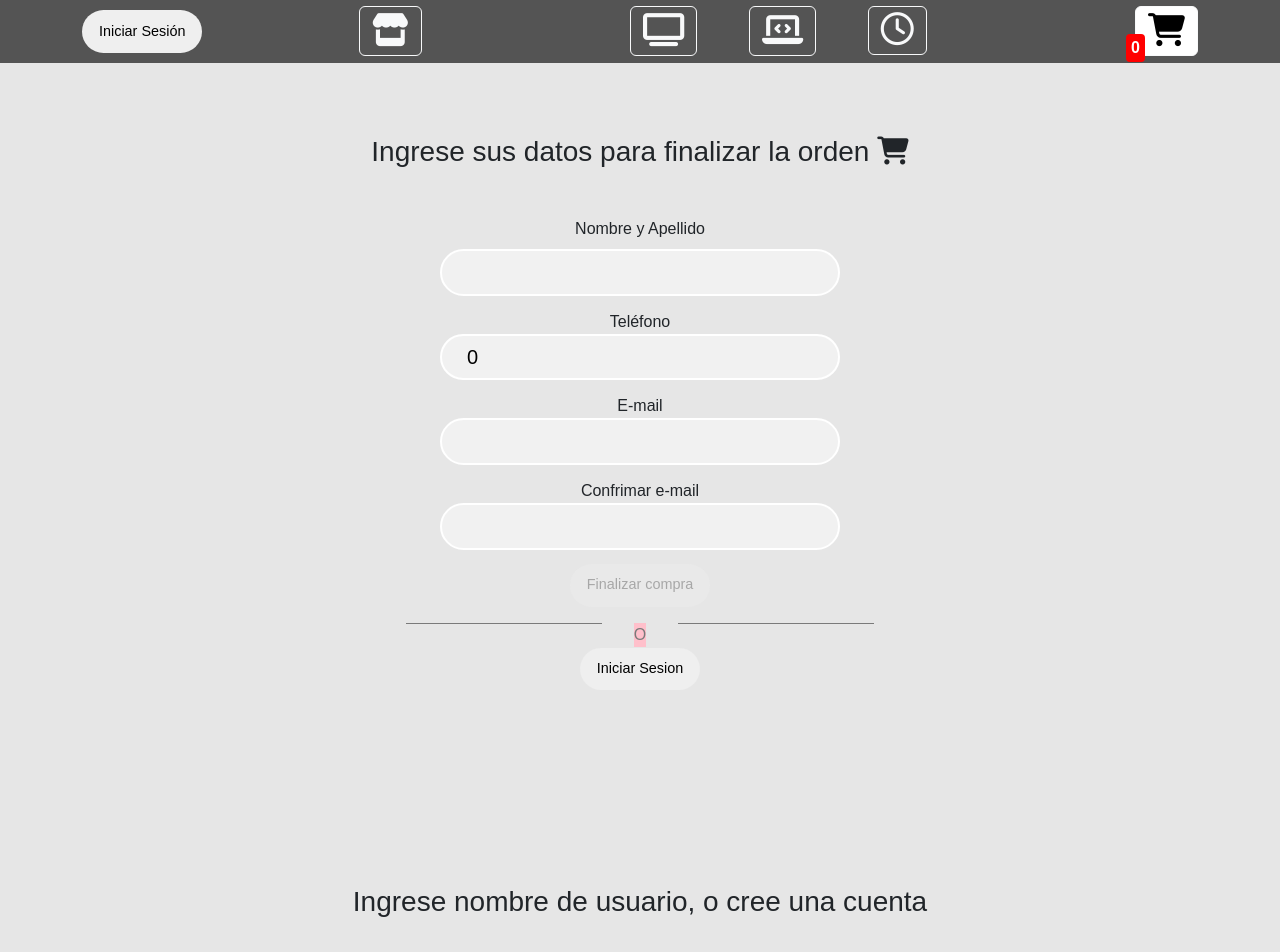
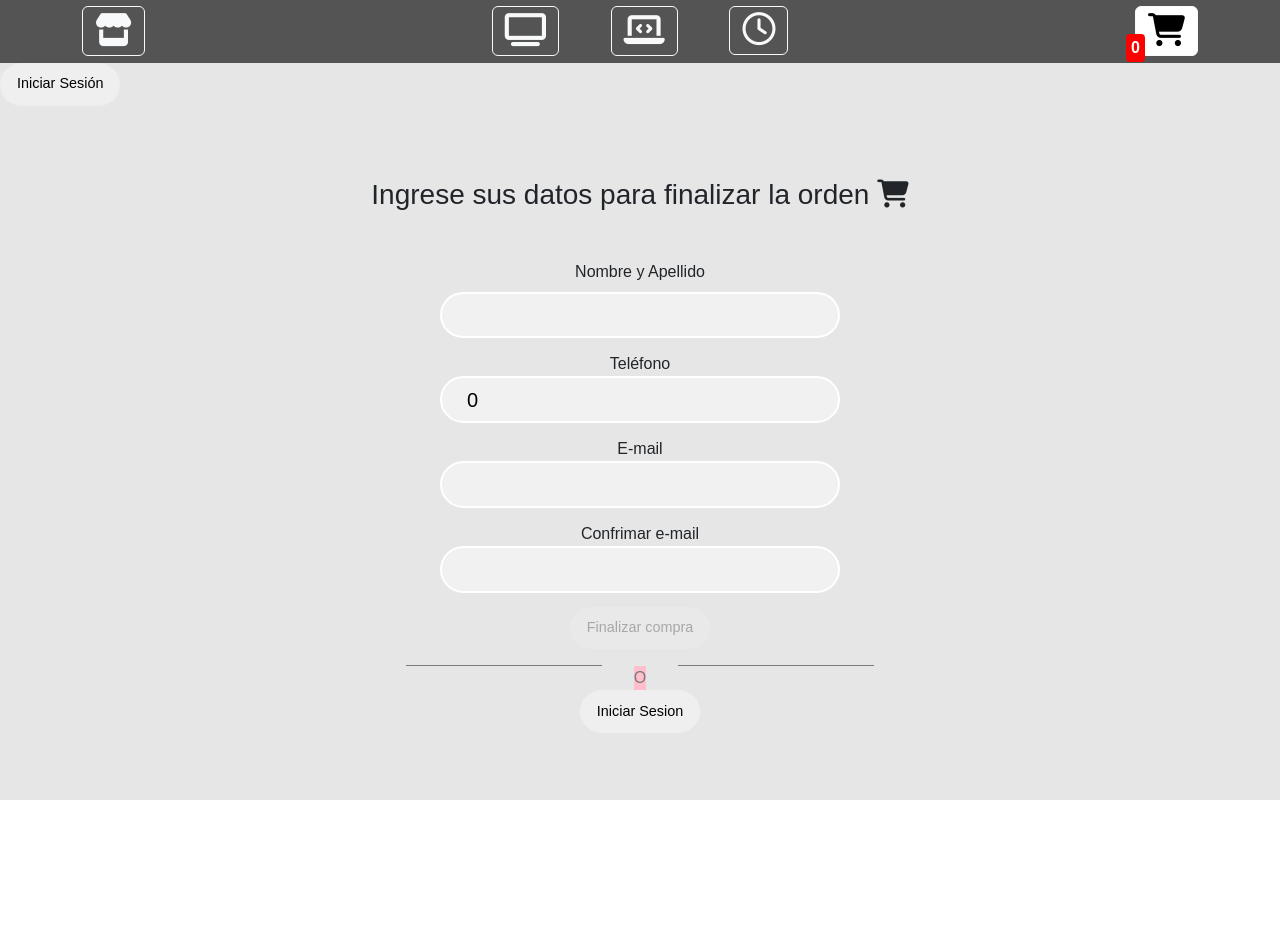
Before and after one commit to Salazarignacio/react, a React (Vite) app: page /cart/checkout in a window 1280 px wide. Shown: the top 952 px of the page. After the commit the page ends 800 px from the top, so only its background shows below. Built offline with nearby package versions, Linux system fonts and the light colour scheme.

Commit message:
definiendo login

```diff
--- a/src/App.jsx
+++ b/src/App.jsx
@@ -1,11 +1,10 @@
-import ItemList from "./components/ItemList/ItemList";
 import ItemDetailContainer from "./components/ItemDetailContainer";
 import ItemListContainer from "./components/ItemListContainer/ItemListContainer";
 import NavBar from "./components/NavBar/NavBar";
 import { BrowserRouter, Routes, Route } from "react-router-dom";
 import Cart from "./components/Cart/Cart";
-
-
+import SignUp from "./components/SignUp/SignUp";
+import Login from "./components/Login/Login";
 
 import CheckoutContainer from "./components/CheckoutContainer/CheckoutContainer";
 
@@ -25,8 +24,8 @@ function App() {
       <CartContext>
           <NavBar />
           <Routes>
-            <Route exact path="/login" element={<LoginContainer/>}/>
-            <Route exact path="/newuser" element={<SignUpContainer/>}/>
+            <Route exact path="/login" element={<Login/>}/>
+            <Route exact path="/newuser" element={<SignUp/>}/>
             <Route exact path="/" element={<ItemListContainer />} />
             <Route exact path="/cart" element={<Cart />} />
             <Route exact path="category/:userCategory" element={<ItemListContainer />} />
--- a/src/components/CheckoutContainer/CheckoutContainer.jsx
+++ b/src/components/CheckoutContainer/CheckoutContainer.jsx
@@ -12,6 +12,7 @@ import { ThemeContext } from "../../CartContext/CartContext";
 import Checkout from "../Checkout/Checkout";
 import { baseDatos } from "../../firebase/firebaseConfig";
 import { useNavigate } from "react-router-dom";
+import { LoginContext } from "../LoginContainer/LoginContainer";
 
 const CheckoutContainer = () => {
   const [name, setName] = useState("");
@@ -19,6 +20,9 @@ const CheckoutContainer = () => {
   const [mail, setMail] = useState("");
   const [mail2, setMail2] = useState("");
   const [orderId, setOrderId] = useState(false);
+
+  const themeLogin = useContext(LoginContext);
+  const { user, loged } = themeLogin;
 
   function createUser() {
     const objUser = {
@@ -48,6 +52,10 @@ const CheckoutContainer = () => {
       estado: "orden generada",
       fecha: new Date(),
     };
+    if (loged){
+      order.buyer.name=user
+    }
+    console.log(loged, )
 
     try {
       const ids = cart.map((a) => a.id);
@@ -107,7 +115,7 @@ const CheckoutContainer = () => {
       ) : (
         <Checkout
           fn={sendOrder}
-          fn2={createUser}
+          fn2={createUser} /* loged?user:createUser */
           name={name}
           setName={setName}
           phone={phone}
--- a/src/components/Login/Login.jsx
+++ b/src/components/Login/Login.jsx
@@ -1,17 +1,18 @@
 import { Link } from "react-router-dom";
 import "./Login.css";
-import { useState } from "react";
+import { useState, useContext } from "react";
+import { LoginContext } from "../LoginContainer/LoginContainer";
 
-
-
-export default function Login({ user, pass, setUser, setPass, fn, fn2}) {
+export default function Login() {
   const [error, setError] = useState(false);
-
+  const themeLogin = useContext(LoginContext);
+  const { user, pass, setUser, setPass, getUser } = themeLogin;
   const handleSubmit = (e) => {
     e.preventDefault();
     if (user.length > 1 && pass.length > 1) {
       setError(false);
-      fn2()
+
+      getUser();
     } else {
       setError(true);
     }
@@ -35,7 +36,7 @@ export default function Login({ user, pass, setUser, setPass, fn, fn2}) {
           onChange={(e) => setPass(e.target.value)}
         />
         <div>
-          <button className="btn-modern m-2 " onClick={(e)=>handleSubmit(e)}>
+          <button className="btn-modern m-2 " onClick={(e) => handleSubmit(e)}>
             Iniciar Sesion
           </button>
           <Link to={"/newuser"}>
--- a/src/components/LoginContainer/LoginContainer.jsx
+++ b/src/components/LoginContainer/LoginContainer.jsx
@@ -1,20 +1,22 @@
 import { createContext, useState } from "react";
 import { useNavigate } from "react-router-dom";
 import "../Login/Login";
-import Login from "../Login/Login";
 import { baseDatos } from "../../firebase/firebaseConfig";
-import { getDocs, collection } from "firebase/firestore";
+import { getDocs, collection, addDoc } from "firebase/firestore";
 
 export const LoginContext = createContext("");
 
-export default function LoginContainer({children}) {
+export default function LoginContainer({ children }) {
   const [user, setUser] = useState("");
   const [pass, setPass] = useState("");
   const [users, setUsers] = useState([]);
+  const [userId, setUserId] = useState({});
   const [loged, setLoged] = useState(false);
   const navigate = useNavigate();
 
-  function sendUser() {
+  /* ------------------------------Login---------------------------------- */
+
+  function getUser() {
     const usersRef = collection(baseDatos, "users");
     getDocs(usersRef).then((qs) => {
       const map = qs.docs.map((a) => {
@@ -23,31 +25,59 @@ export default function LoginContainer({children}) {
       });
       setUsers(map);
     });
+console.log(user)
     const searchUser = users.find((a) => a.usuario == user);
-    console.log(searchUser);
-    searchUser ? navigate("/") : alert("usuario inexistente");
+/* searchUser aparece la primera vez como undefined y entra a la segunda */
+    if (searchUser && searchUser.password == pass) {
+      setLoged(true);
+      navigate("/"); /* push del useParams que dio click */
 
-    if (searchUser && searchUser.password == pass) {
-      setLoged(true)
-      navigate("/");
-    } else alert("nombre de usuario o contraseña incorrecto");
+    }  else alert("nombre de usuario o contraseña incorrecto");
   }
+
+  /* ------------------------------SignUp---------------------------------- */
+  function newUser() {
+    const objUser = {
+      user,
+      pass,
+    };
+    return objUser;
+  }
+
+  /*   function logedUser(){
+    const objLoged ={}
+  } */
+
+  const sendUser = async () => {
+    const info = {
+      usuario: user,
+      password: pass,
+    };
+    const userRef = collection(baseDatos, "users");
+
+    addDoc(userRef, info).then(({ id }) =>
+      setUserId(id)
+    ); /* devuelve el id de la orden  */
+
+    navigate("/");
+  };
 
   return (
     <>
-      {/* podria reutilizar el componente Login para optimizar la app */}
-         <LoginContext.Provider
-        value={{user, loged}}
+      <LoginContext.Provider
+        value={{
+          user,
+          pass,
+          setUser,
+          setPass,
+          getUser,
+          loged,
+          sendUser,
+          newUser,
+        }}
       >
         {children}
       </LoginContext.Provider>
-      <Login
-        user={user}
-        pass={pass}
-        setUser={setUser}
-        setPass={setPass}
-        fn2={sendUser}
-      ></Login>
     </>
   );
 }
--- a/src/components/NavBar/NavBar.jsx
+++ b/src/components/NavBar/NavBar.jsx
@@ -1,17 +1,17 @@
 import CartWidget from "../CartWidget/CartWidget";
 import "./NavBar.css";
-import { NavLink } from "react-router-dom";
+import { NavLink, Link } from "react-router-dom";
 import { LoginContext } from "../LoginContainer/LoginContainer";
 import { useContext } from "react";
 
 export default function NavBar() {
   const themeLogin = useContext(LoginContext)
-  const {user} = themeLogin
-  const {loged} = themeLogin
+  const {user, loged} = themeLogin
+
   return (
+    <div>
     <header className=" container-fluid bColor">
       <div className="NavBar container-sm ">
-        <div>{loged?<p>Usario: {user}</p>:<button className="btn-modern">Iniciar Sesión</button>}</div>
         <div>
           <NavLink to={"/"}>
             <button type="button" className="btn btn-outline-light">
@@ -47,5 +47,7 @@ export default function NavBar() {
         </div>
       </div>
     </header>
+    {console.log(loged)}
+  {loged?<p> <i className="fa-solid fa-user"></i> {user}</p>:<Link to={"/login"}><button className="btn-modern">Iniciar Sesión</button></Link>}</div>
   );
 }
--- a/src/components/SignUp/SignUp.jsx
+++ b/src/components/SignUp/SignUp.jsx
@@ -1,16 +1,19 @@
 import "../Login/Login";
+import { useContext } from "react";
+import { LoginContext } from "../LoginContainer/LoginContainer";
 
 /* hacer customHook para formularios */
-export default function SignUp({user, pass, setUser, setPass, fn, fn2}) {
-
+export default function SignUp() {
+  const themeLogin = useContext(LoginContext);
+  const { user, pass, setUser, setPass, sendUser, newUser, loged } = themeLogin;
   function handleSubmit(e){
     e.preventDefault();
-    fn()
+    sendUser()
   }
   return (
     <div className="mh p-5 login">
       <h3 className="mb-5">Cree su nombre de usuario y contraseña</h3>
-      <form onSubmit={fn2} className="Checkout " >
+      <form onSubmit={newUser} className="Checkout " >
         <label className="mb-2">Usuario</label>
         <input
           type="text"
--- a/src/components/SignUpContainer/SignUpContainer.jsx
+++ b/src/components/SignUpContainer/SignUpContainer.jsx
@@ -1,23 +1,15 @@
-import {
-  writeBatch,
-  getDocs,
-  addDoc,
-  query,
-  where,
-  collection,
-  documentId,
-} from "firebase/firestore";
+import { addDoc, collection } from "firebase/firestore";
 import { useState } from "react";
 import { baseDatos } from "../../firebase/firebaseConfig";
 import { useNavigate } from "react-router-dom";
-import SignUp from '../SignUp/SignUp.jsx'
+import SignUp from "../SignUp/SignUp.jsx";
 
- const SignUpContainer = () => {
+const SignUpContainer = () => {
   const [user, setUser] = useState("");
   const [pass, setPass] = useState("");
   const [userId, setUserId] = useState({});
 
-  const navigate = useNavigate()
+  const navigate = useNavigate();
 
   function newUser() {
     const objUser = {
@@ -32,32 +24,28 @@ import SignUp from '../SignUp/SignUp.jsx'
       usuario: user,
       password: pass,
     };
-const userRef = collection(baseDatos, "users");
+    const userRef = collection(baseDatos, "users");
 
-   addDoc(userRef, info).then(({id})=>setUserId(id)) /* devuelve el id de la orden  */
+    addDoc(userRef, info).then(({ id }) =>
+      setUserId(id)
+    ); /* devuelve el id de la orden  */
 
-    navigate("/")
-
+    navigate("/");
   };
-  return (<>
-   <SignUp
-  user={user}
-  pass={pass}
-  setUser={setUser}
-  setPass={setPass}
-  fn={sendUser}
-  fn2={newUser}
-  />
-      {/* <Login
+  return (
+    <>
+{/*       <SignUp
         user={user}
         pass={pass}
         setUser={setUser}
         setPass={setPass}
-        fn={newUser}
-        fn2={sendUser}
-      ></Login> */}
-  </>)
+        fn={sendUser}
+        fn2={newUser}
+      /> */}
+
+    </>
+  );
 };
 
 /* hacer que evite la posibilidad de crear usuarios duplicados */
-export default SignUpContainer
+export default SignUpContainer;
```
